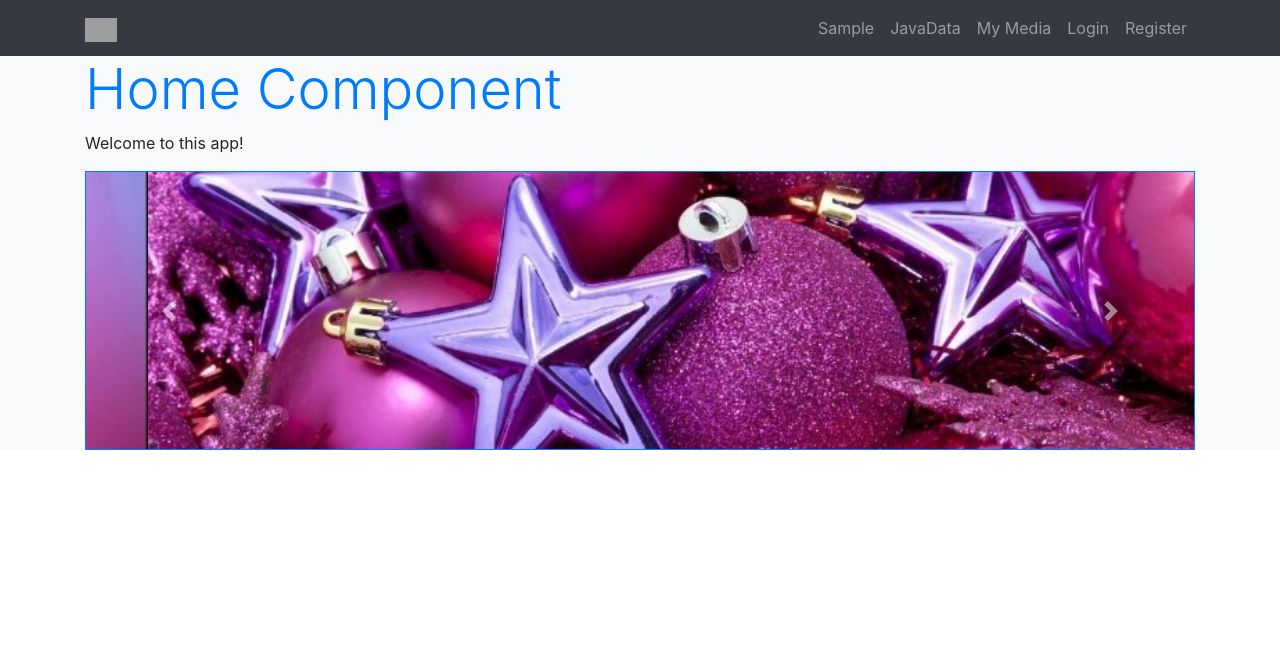
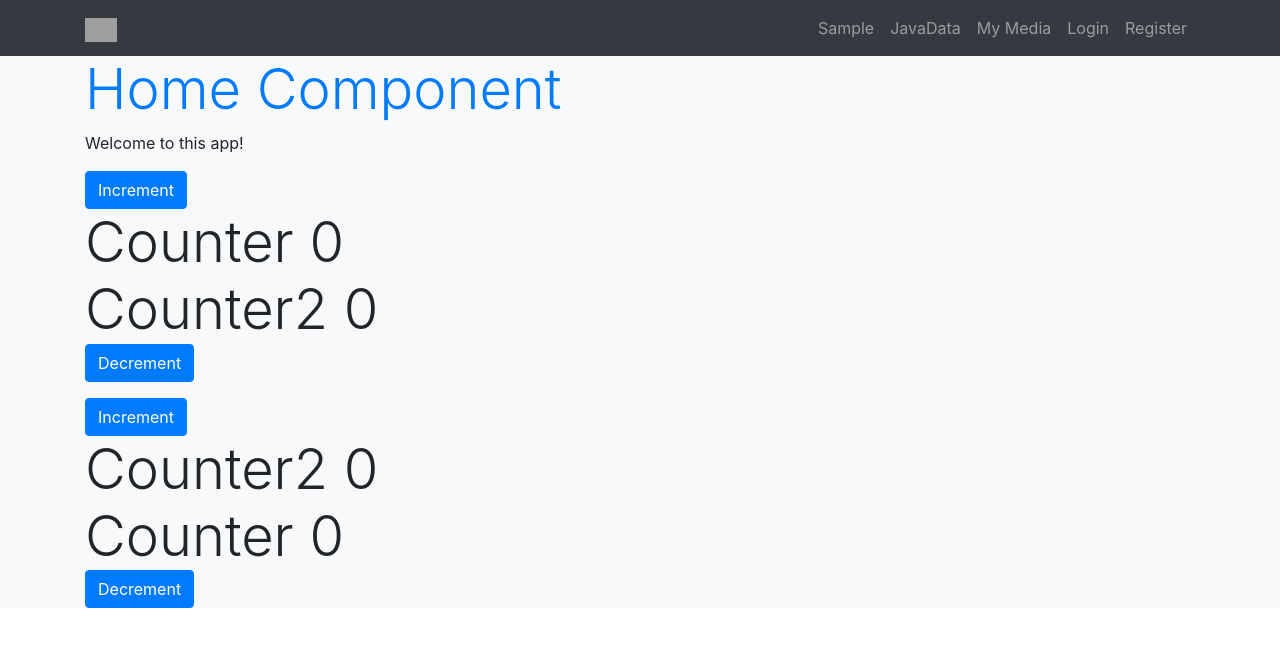
Before and after one commit to vamandeshmukh/cg-react-app-3aug-2021, a React (Create React App) app: page / in a window 1280 px wide. Shown: the top 646 px of the page. Built offline with nearby package versions, Linux system fonts and the light colour scheme; grey boxes are pictures that could not be loaded.

Commit message:
Commit
Commit

```diff
--- a/src/components/Home.js
+++ b/src/components/Home.js
@@ -2,6 +2,9 @@ import React from 'react';
 import Parent from './Parent';
 import LoginControl from './LoginControl';
 import BsStuff from './BsStuff';
+import  Counter from '../redux/counter/Counter';
+import Emp from '../redux/counter2/Counter2';
+import Counter2 from '../redux/counter2/Counter2';
 
 const Home = () => {
     return (
@@ -10,7 +13,11 @@ const Home = () => {
             <p>Welcome to this app!</p>
             {/* <Parent /> */}
             {/* <LoginControl /> */}
-            <BsStuff />
+            {/* <BsStuff /> */}
+            <Counter />
+            <p> </p>
+            <Counter2 />
+            {/* <Emp /> */}
         </div>
     );
 }
--- a/src/components/JavaData.js
+++ b/src/components/JavaData.js
@@ -1,18 +1,35 @@
 import axios from 'axios';
 import React from 'react';
 import { useState, useEffect } from 'react';
-import '../App.css';
 
 const JavaData = (props) => {
 
     const [empList, setEmpList] = useState([]);
-    const [emp, setEmp] = useState(
-        {
-            eid: 0,
-            firstName: '',
-            salary: 0
-        }
-    );
+    const [emp, setEmp] = useState({
+        eid: 0,
+        firstName: '',
+        salary: 0
+    });
+    const [oneEmp, setOneEmp] = useState({
+        eid: 0,
+        firstName: '',
+        salary: 0
+    });
+
+    // useEffect(() => {
+    //     setEmp(
+    //         {
+    //             eid: 0,
+    //             firstName: '',
+    //             salary: 0
+    //         }
+    //     );
+    //     setOneEmp({
+    //         eid: 0,
+    //         firstName: '',
+    //         salary: 0
+    //     });
+    // }, []);
 
     const handleEmpData = (evt) => {
         console.log("handleEmpData", evt.target.name, evt.target.value);
@@ -22,17 +39,35 @@ const JavaData = (props) => {
         });
     }
 
+    const handleOneEmpData = (evt) => {
+        console.log("handleOneEmpData", evt.target.name, evt.target.value);
+        setOneEmp({
+            ...emp,
+            [evt.target.name]: evt.target.value
+        });
+    }
+
     const submitAddEmp = (evt) => {
         console.log("submitEmpData");
         axios.post('http://localhost:8082/addEmp', emp)
             .then((response) => {
-                setEmp(response.data);
+                setOneEmp(response.data);
+            }).catch(error => {
+                console.log(error.message);
+            });
+        evt.preventDefault();
+    }
+
+    const submitGetEmpById = (evt) => {
+        console.log("submitGetEmpById");
+        axios.get(`http://localhost:8082/getEmp/${oneEmp.eid}`)
+            .then((response) => {
+                setOneEmp(response.data);
             }).catch(error => {
                 console.log(error.message)
             });
         evt.preventDefault();
     }
-
     const submitGetAllEmp = (evt) => {
         axios.get('http://localhost:8082/getAllEmp')
             .then((response) => {
@@ -80,6 +115,31 @@ const JavaData = (props) => {
                 <p> {emp.eid} {emp.firstName} {emp.salary} </p>
             </div>
             <div>
+                <p>Get Employee by Eid</p>
+                <form className="form form-group row border border-primary pt-3 pb-3 px-3 py-3" onSubmit={submitGetEmpById} >
+                    <div>
+                        <input
+                            type="number"
+                            id="eid"
+                            name="eid"
+                            className="form-control mb-3"
+                            value={oneEmp.eid}
+                            placeholder="Employee Id"
+                            onChange={handleOneEmpData}
+                        />
+                        <input
+                            type="submit"
+                            id="submit"
+                            name="submit"
+                            className="btn btn-primary mb-3"
+                            value="Get Employee"
+                        />
+                    </div>
+                </form>
+                <p> {oneEmp.eid} {oneEmp.firstName} {oneEmp.salary} </p>
+            </div>
+
+            <div>
                 <p>Get All Employees' Data</p>
                 <div>
                     <input
--- a/src/index.js
+++ b/src/index.js
@@ -2,10 +2,19 @@ import React from 'react';
 import ReactDOM from 'react-dom';
 import './index.css';
 import App from './App';
+import store from './redux/store';
+import { Provider } from 'react-redux';
+// import reportWebVitals from './reportWebVitals';
 
-import reportWebVitals from './reportWebVitals';
+// guide for StrictMode: https://reactjs.org/docs/strict-mode.html
 
-ReactDOM.render(<App />, document.getElementById('root'));
+// ReactDOM.render(<App />, document.getElementById('root'));
+
+ReactDOM.render(
+    <Provider store={store}>
+        <App />
+    </Provider>
+    , document.getElementById('root'));
 
 // reportWebVitals();
 
--- /dev/null
+++ b/src/redux/counter/Counter.js
@@ -0,0 +1,26 @@
+import React, { useState } from 'react';
+import { useSelector, useDispatch } from 'react-redux';
+import { decrement, increment } from './CounterSlice';
+
+const Counter = () => {
+    console.log('2 Counter');
+    const count = useSelector((state) => state.counter.value);
+    const count2 = useSelector((state) => state.counter2.value);
+    console.log('3 count');
+    const dispatch = useDispatch();
+    console.log('4 dispatch');
+
+
+    return (
+        <div>
+            <div>
+                <button className="btn btn-primary" onClick={() => dispatch(increment())}>Increment</button>
+                <div className="display-4">Counter {count}</div>
+                <div className="display-4">Counter2 {count2}</div>
+                <button className="btn btn-primary" onClick={() => dispatch(decrement())}>Decrement</button>
+            </div>
+        </div>
+    )
+}
+
+export default Counter;
--- /dev/null
+++ b/src/redux/counter/CounterSlice.js
@@ -0,0 +1,23 @@
+import { createSlice } from '@reduxjs/toolkit';
+
+export const counterSlice = createSlice({
+
+  name: 'counter',
+  initialState: {
+    value: 0,
+  },
+  reducers: {
+    increment: (state) => {
+      console.log(state);
+      state.value += 1;
+    },
+    decrement: (state) => {
+      console.log(state);
+      state.value -= 1;
+    }
+  }
+})
+
+export const { increment, decrement } = counterSlice.actions;
+
+export default counterSlice.reducer;
--- /dev/null
+++ b/src/redux/counter2/Counter2.js
@@ -0,0 +1,24 @@
+import React, { useState } from 'react';
+import { useSelector, useDispatch } from 'react-redux';
+import { decrement, increment } from './Counter2Slice';
+
+const Counter2 = () => {
+    console.log('2 Counter2');
+    const count2 = useSelector((state) => state.counter.value);
+    const count = useSelector((state) => state.counter2.value);
+    const dispatch = useDispatch();
+
+
+    return (
+        <div>
+            <div>
+                <button className="btn btn-primary" onClick={() => dispatch(increment())}>Increment</button>
+                <div className="display-4">Counter2 {count2}</div>
+                <div className="display-4">Counter {count}</div>
+                <button className="btn btn-primary" onClick={() => dispatch(decrement())}>Decrement</button>
+            </div>
+        </div>
+    )
+}
+
+export default Counter2;
--- /dev/null
+++ b/src/redux/counter2/Counter2Slice.js
@@ -0,0 +1,23 @@
+import { createSlice } from '@reduxjs/toolkit';
+
+export const Counter2Slice = createSlice({
+
+  name: 'counter2',
+  initialState: {
+    value: 0,
+  },
+  reducers: {
+    increment: (state) => {
+      console.log('1 increment');
+      state.value += 1;
+    },
+    decrement: (state) => {
+      console.log('1 decrement');
+      state.value -= 1;
+    }
+  }
+})
+
+export const { increment, decrement } = Counter2Slice.actions;
+
+export default Counter2Slice.reducer;
--- /dev/null
+++ b/src/redux/store.js
@@ -0,0 +1,28 @@
+import { configureStore } from '@reduxjs/toolkit'
+import counterReducer from './counter/CounterSlice';
+import counter2Reducer from './counter2/Counter2Slice';
+
+// import rootReducer from './rootReducer';
+
+/*
+guides for redux -
+
+https://redux.js.org/introduction/getting-started
+https://react-redux.js.org/introduction/getting-started
+https://redux-toolkit.js.org/introduction/getting-started
+https://www.fullstacklabs.co/blog/using-redux-toolkit-with-reactjs
+https://www.softkraft.co/how-to-setup-redux-with-redux-toolkit/
+https://github.com/softkraftco/redux-tutorial-how-to-setup-redux
+
+*/
+
+
+console.log('0 store');
+
+const store = configureStore({
+    reducer: {
+        counter: counterReducer,
+        counter2: counter2Reducer,
+    },
+})
+export default store;
```
